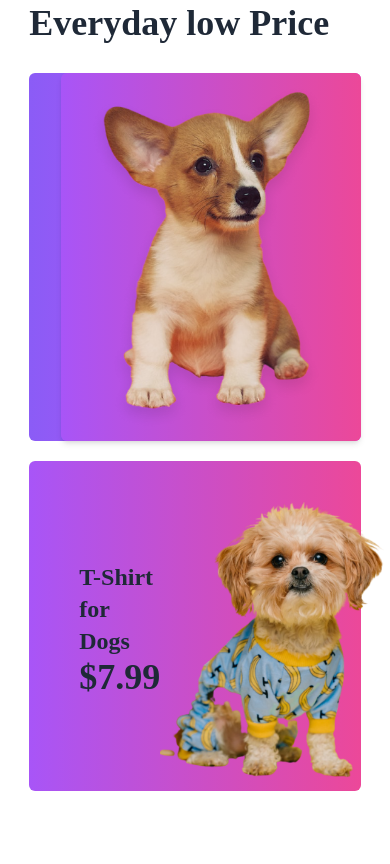
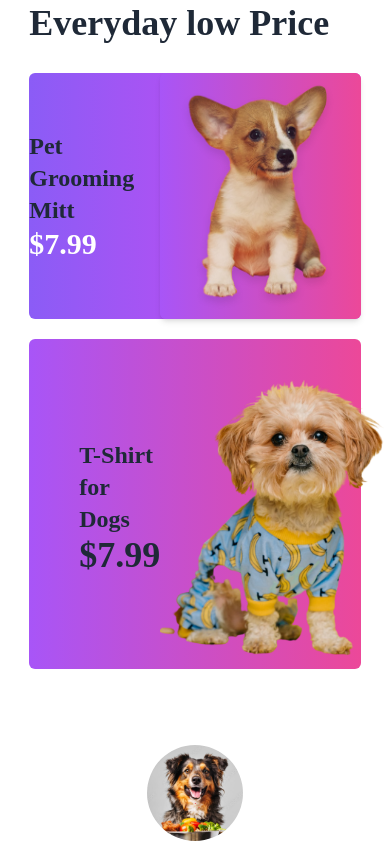
Before and after one commit to trmtanjil/3rd-assignment, a website: page index.html in a window 390 px wide. Shown: the part 2536-3400 px from the top of the page. Drawn offline with nearby package versions, Linux system fonts and the light colour scheme; a web font is replaced by a local one.

Commit message:
main commit

```diff
--- a/index.html
+++ b/index.html
@@ -325,17 +325,19 @@
     <h1 class="text-4xl font-bold pb-[30px]">Everyday low Price</h1>
     <div class="md:flex justify-around gap-[10px]  ">
         <!-- pet -->
-         <div class="bg-gradient-to-r from-violet-500 to-fuchsia-500 md:w-[700px] md:h-[370px]   flex justify-between mx-auto rounded-md mb-[20px] ">
+         <div class="bg-gradient-to-r from-violet-500 to-fuchsia-500 md:w-[700px] md:h-[370px]   flex justify-between mx-auto rounded-md mb-[20px]  ">
             <!-- text  -->
              <div class="flex flex-col justify-center mx-auto">
                 <h3 class="hidden md:block text-xl ">Under PRice</h3>
                 <h2 class="hidden md:block text-2xl font-bold">Pet Grooming Mitt</h2>
+                <h2 class="   text-2xl font-bold md:hidden">Pet Grooming Mitt</h2>
                 <p class="hidden md:block text-white font-bold">(Easy Hair Removal) </p>
-                <h1 class="hidden md:block text-3xl font-bold"> $7.99</h1>
+                <h1 class="hidden md:block text-3xl font-bold "> $7.99</h1>
+                <h1 class=" text-3xl font-bold md:hidden text-white"> $7.99</h1>
              </div>
              <!-- pet  -->
               <div class="shadow-md bg-gradient-to-r from-purple-500 to-pink-500 rounded-md  ">
-                <img class="flex items-center justify-center md:h-[380px] w-[300px]  " src="./c1-assets/cute-dog-mid.png" alt="">
+                <img class="flex items-center justify-center  md:h-[380px] w-[300px]  " src="./c1-assets/cute-dog-mid.png" alt="">
               </div>
          </div>
          <!-- t-shirt  -->
```
